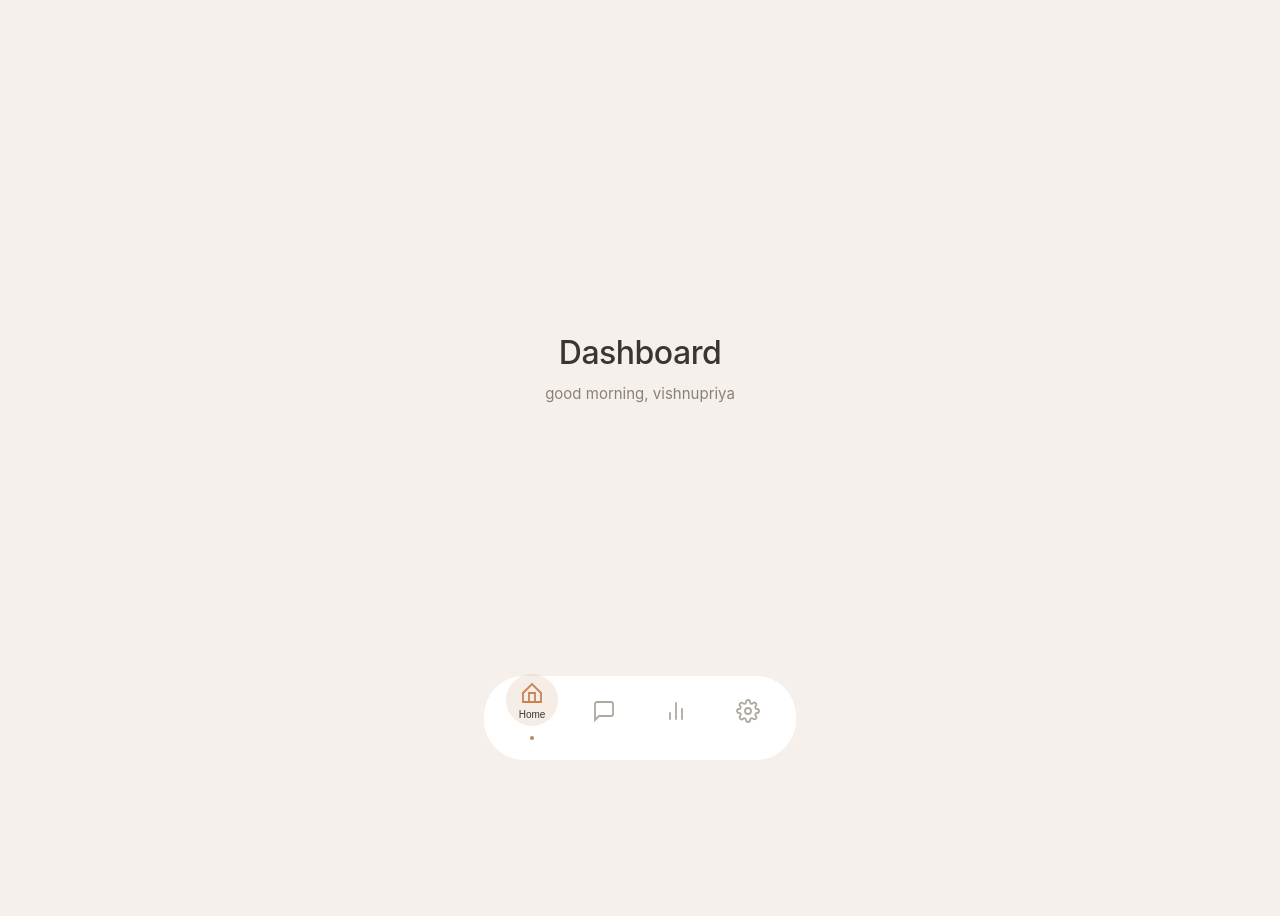
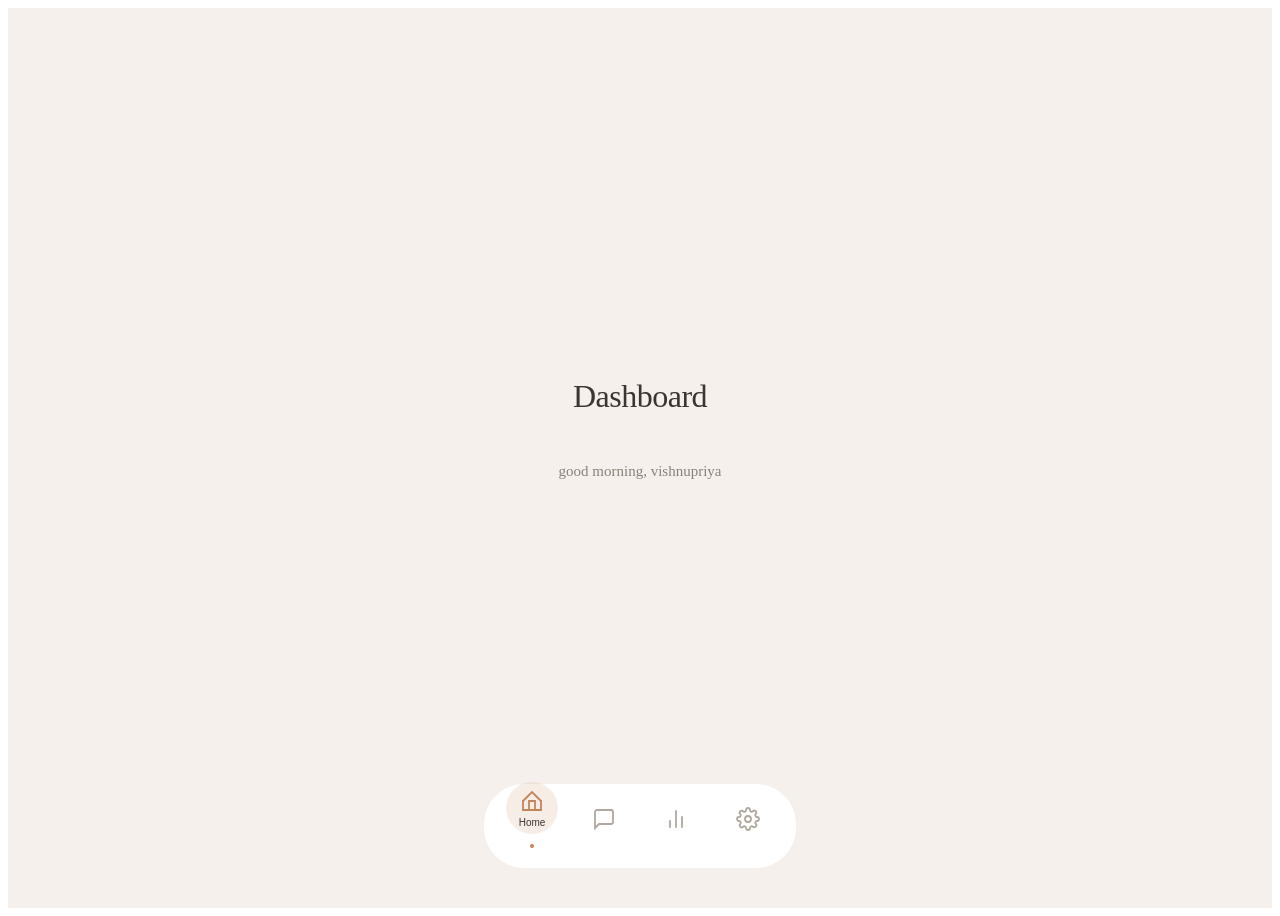
Before and after one commit to vishnupriya-shisode/ai-dashboard-nav, a React (Vite) app: page / in a window 1280 px wide. Before the commit the page ends 800 px from the top, so only its background shows below. Built offline with nearby package versions, Linux system fonts and the light colour scheme.

Commit message:
updated app.css

```diff
--- a/src/index.css
+++ b/src/index.css
@@ -1,14 +1,61 @@
-/* remove default spacing from every element */
-* {
-  margin: 0;
-  padding: 0;
-  box-sizing: border-box;
+/* main wrapper - full screen, flex column */
+.app {
+  min-height: 100vh;
+  display: flex;
+  flex-direction: column;
+  align-items: center;
+  justify-content: space-between;
+  padding: 60px 20px 40px 20px;
+  /* this is what makes the bg color change smooth */
+  transition: background-color 0.5s ease;
 }
 
-/* set the default font and min height for the whole page */
-body {
-  min-height: 100vh;
-  font-family: -apple-system, BlinkMacSystemFont, 'Segoe UI', sans-serif;
-  background-color: #f5f0eb;
-  transition: background-color 0.6s ease;
+/* content area sits in the middle */
+.app-content {
+  display: flex;
+  flex-direction: column;
+  align-items: center;
+  gap: 12px;
+  flex: 1;
+  justify-content: center;
 }
+
+/* big title */
+.page-title {
+  font-size: 32px;
+  font-weight: 500;
+  color: #3a3530;
+  letter-spacing: -0.5px;
+  /* fades when switching - subtle but nice */
+  transition: opacity 0.3s ease;
+}
+
+/* muted subtitle */
+.page-subtitle {
+  font-size: 15px;
+  color: #8a8078;
+  font-weight: 400;
+}
+
+/* model badge pill shown when a model is selected */
+.model-badge {
+  display: flex;
+  align-items: center;
+  gap: 7px;
+  background: rgba(255,255,255,0.7);
+  border: 0.5px solid rgba(0,0,0,0.08);
+  border-radius: 20px;
+  padding: 5px 12px;
+  font-size: 12px;
+  font-weight: 500;
+  color: #3a3530;
+  margin-top: 4px;
+}
+
+/* the colored dot inside the badge */
+.model-dot {
+  width: 7px;
+  height: 7px;
+  border-radius: 50%;
+  display: inline-block;
+}
```
